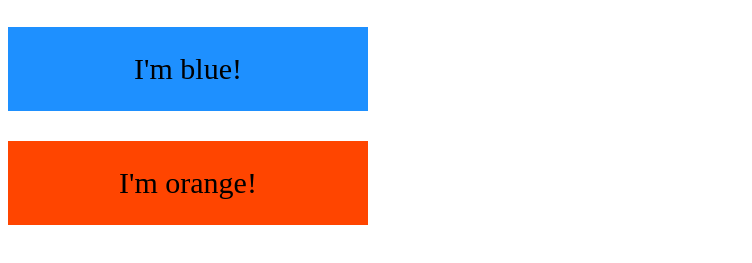
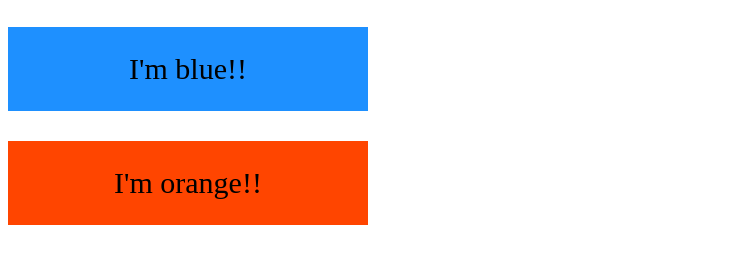
Before and after one commit to Cvizyes/project, a plain HTML site: page index.html in a window 1280 px wide. Shown: the part 175-438 px from the top of the page, without its empty margins (0-752 px from the left). Drawn offline with Linux system fonts and the light colour scheme.

Commit message:
creation in html

```diff
--- a/index.html
+++ b/index.html
@@ -12,8 +12,8 @@
         <h1>Section 7: Get Ready for the Future: ES6 / ES2015</h1>
 
         <div class="box green">I'm green!!</div>
-        <div class="box blue">I'm blue!</div>
-        <div class="box orange">I'm orange!</div>
+        <div class="box blue">I'm blue!!</div>
+        <div class="box orange">I'm orange!!</div>
 
         <script src="script/polyfill.min.js"></script>
         <script src="script/script-transpiled.js"></script>
```
